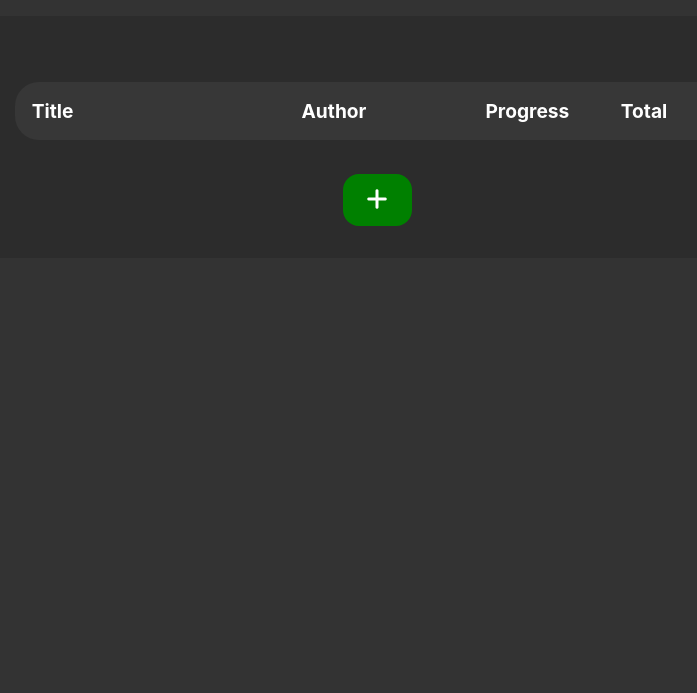
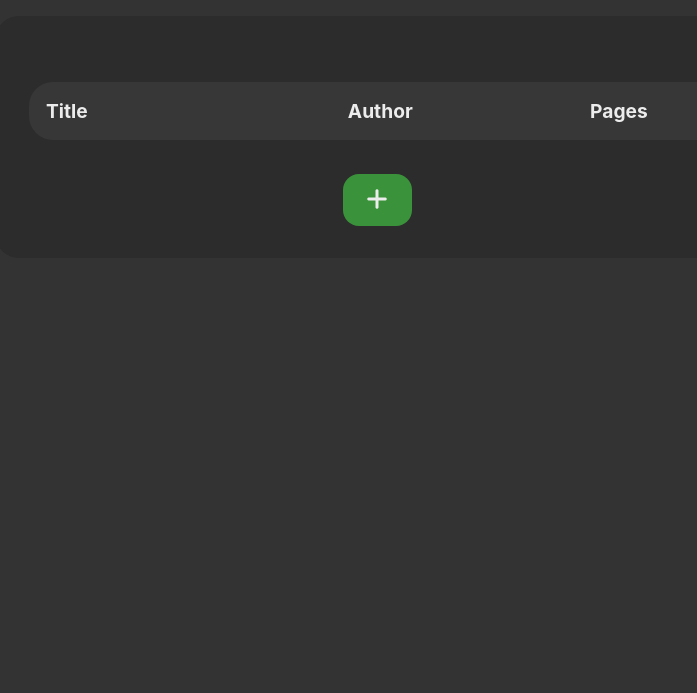
Before and after one commit to dukeofjukes/library-js, a plain HTML site: page index.html in a window 1280 px wide. Shown: the part 107-800 px from the top of the page, without its empty margins (263-960 px from the left). Drawn offline with nearby package versions, Linux system fonts and the light colour scheme; files that its build step writes are made by us from their sources.

Commit message:
Changed colors and table width

```diff
--- a/app/sass/main.scss
+++ b/app/sass/main.scss
@@ -1,12 +1,11 @@
 $font-stack:-apple-system, BlinkMacSystemFont, 'Segoe UI', Roboto, Oxygen, Ubuntu, Cantarell, 'Open Sans', 'Helvetica Neue', sans-serif;
 $primary-color: rgb(51, 51, 51);
-$primary-text-color: white;
+$primary-text-color: rgb(236, 236, 236);
 $card-color: rgb(44, 44, 44);
 $entry-color: rgb(55, 55, 55);
-$required-field: red;
-$add-btn: green;
+$add-btn: rgb(58, 146, 58);
 $edit-btn: blue;
-$remove-btn: red;
+$remove-btn: rgb(196, 66, 66);
 
 body {
   font-family: $font-stack;
@@ -98,12 +97,6 @@ form {
     border-radius: 1em;
     border-style: none;
   }
-
-  input.required {
-    border-style: solid;
-    border-width: 4px;
-    border-color: $required-field;
-  }
 }
 
 @mixin entry-card {
@@ -123,11 +116,15 @@ form {
 
 .card {
   @include card;
-  width: 800px;
+  width: 700px;
   font-size: 1.2rem;
   display: flex;
   flex-direction: column;
   align-items: center;
+
+  table {
+    width: 100%;
+  }
 
   thead {
     margin: 0;
@@ -142,7 +139,7 @@ form {
   tr {
     @include entry-card;
     display: grid;
-    grid-template-columns: 3fr 2fr 1fr 1fr .5fr;
+    grid-template-columns: 3fr 2fr 1fr .5fr;
     align-items: center;
     gap: 12px;
   }
--- a/index.html
+++ b/index.html
@@ -62,8 +62,7 @@
           <tr>
             <th>Title</th>
             <th>Author</th>
-            <th class="num">Progress</th>
-            <th class="num">Total</th>
+            <th class="num">Pages</th>
           </tr>
         </thead>
         <tbody id="library"></tbody>
--- a/index.js
+++ b/index.js
@@ -87,8 +87,7 @@ class UI {
     row.innerHTML += `
       <td>${book.title}</td>
       <td>${book.author}</td>
-      <td class="num">${book.progress}</td>
-      <td class="num">${book.total}</td>
+      <td class="num">${book.progress}/${book.total}</td>
       <td class="btn-cell">
         <!-- <button class="edit-btn"><i class="fa-solid fa-pen"></i></button> -->
         <button class="remove-btn">
```
